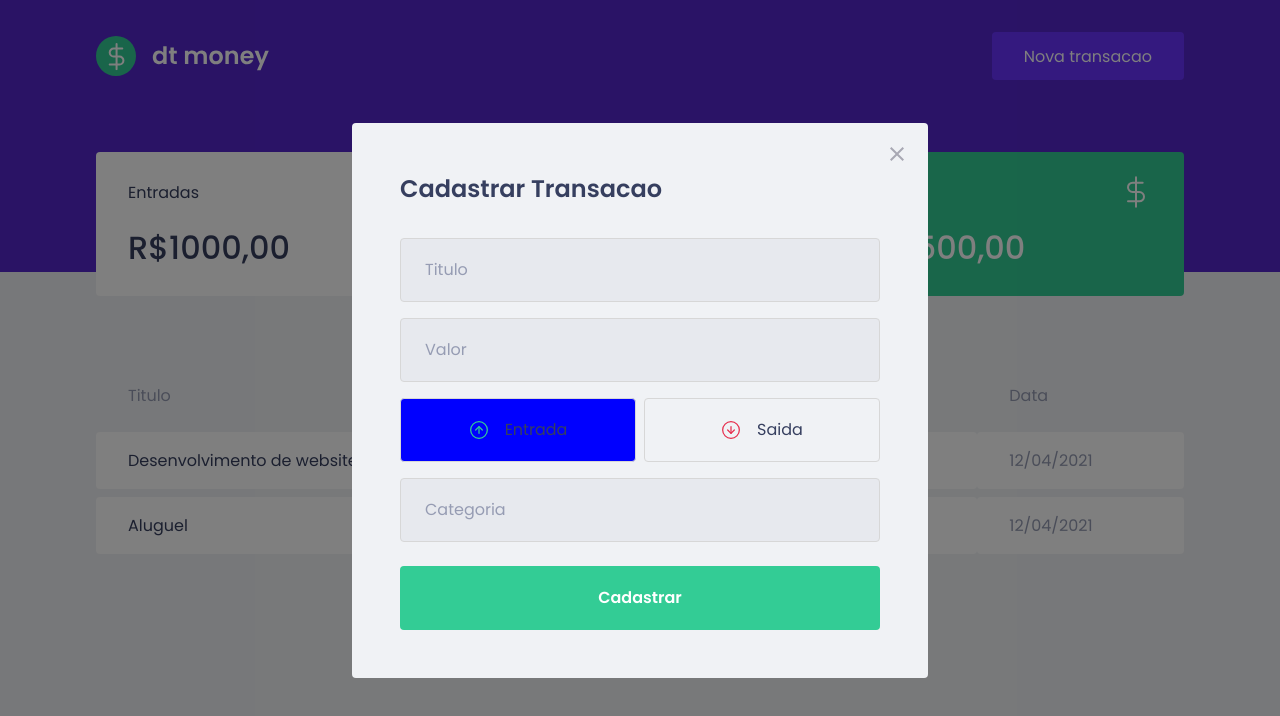
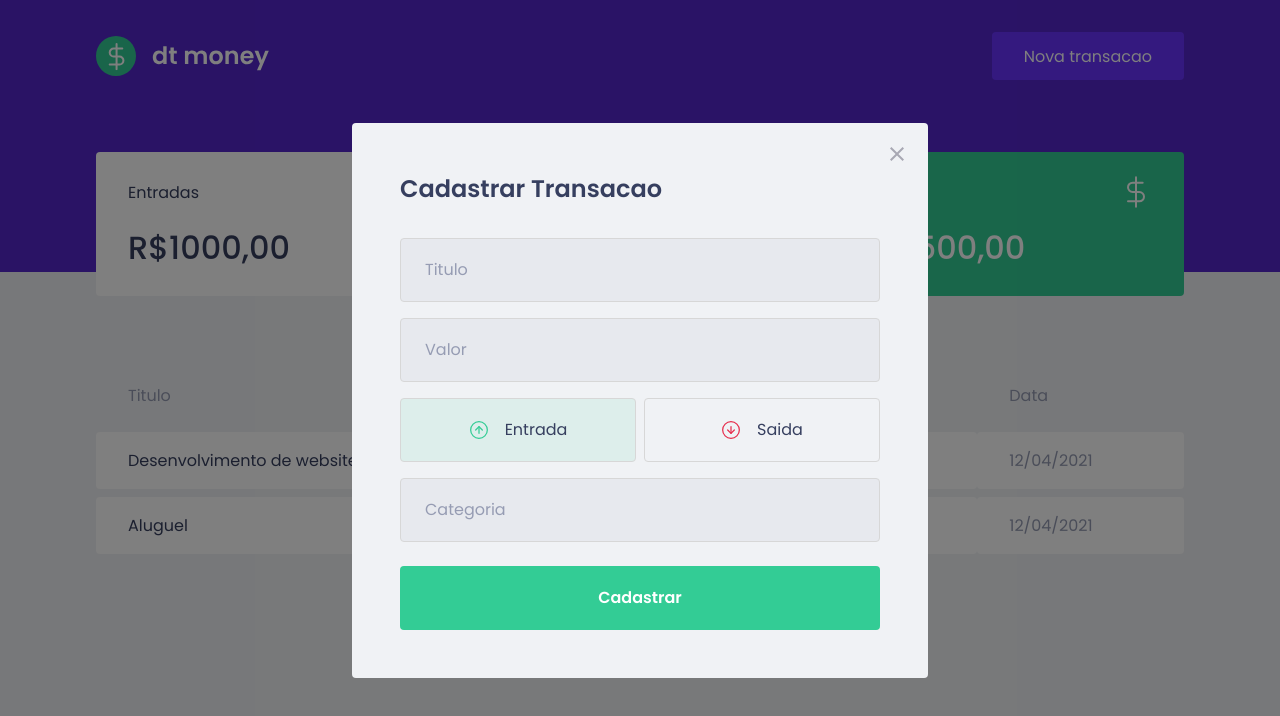
Before and after one commit to plovinicius/dtmoney, a React (Create React App) app: page / in a window 1280 px wide. Both pictures are taken after a click on the button "Nova transacao". Shown: the top 716 px of the page. Built offline with nearby package versions, Linux system fonts and the light colour scheme; no server answers; what miragejs would draw is missing.

Commit message:
feat(modals/forms): Estilizando cores dos botoes de tipo

```diff
--- a/src/components/NewTransactionModal/index.tsx
+++ b/src/components/NewTransactionModal/index.tsx
@@ -35,6 +35,7 @@ export function NewTransactionModal({ isOpen, onRequestClose }: NewTransactionMo
             type="button"
             onClick={() => setType('deposit')}
             isActive={type === 'deposit'}
+            activeColor="green"
           >
             <img src={incomeImg} alt="Entrada"/>
             <span>Entrada</span>
@@ -44,6 +45,7 @@ export function NewTransactionModal({ isOpen, onRequestClose }: NewTransactionMo
             type="button"
             onClick={() => setType('withdraw')}
             isActive={type === 'withdraw'}
+            activeColor="red"
           >
             <img src={outcomeImg} alt="Saida"/>
             <span>Saida</span>
--- a/src/components/NewTransactionModal/styles.ts
+++ b/src/components/NewTransactionModal/styles.ts
@@ -1,5 +1,5 @@
 import styled from "styled-components";
-import { darken } from 'polished';
+import { darken, transparentize } from 'polished';
 
 export const Container = styled.form`
   h2 {
@@ -55,14 +55,20 @@ export const TransactionTypeContainer = styled.div`
 `;
 
 interface RadioBoxProps {
-  isActive: boolean;
+  isActive: boolean,
+  activeColor: 'green' | 'red'
+}
+
+const colors = {
+  green: transparentize(0.9, '#33cc95'),
+  red: transparentize(0.9, '#e52e4d')
 }
 
 export const RadioBox = styled.button<RadioBoxProps>`
   height: 4rem;
   border: 1px solid #d7d7d7;
   border-radius: 0.25rem;
-  background: ${(props) => props.isActive ? 'blue' : 'transparent'};
+  background: ${(props) => props.isActive ? colors[props.activeColor] : 'transparent'};
   display: flex;
   align-items: center;
   justify-content: center;
```
